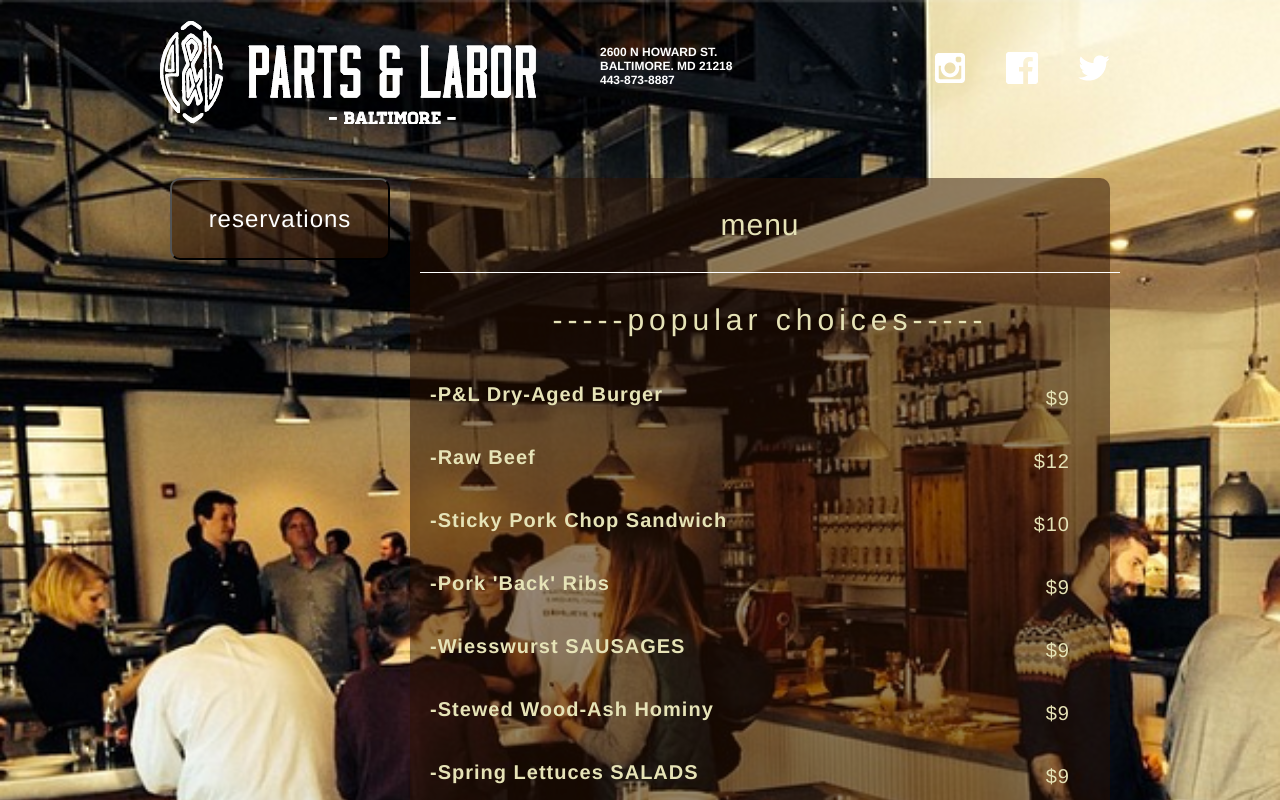
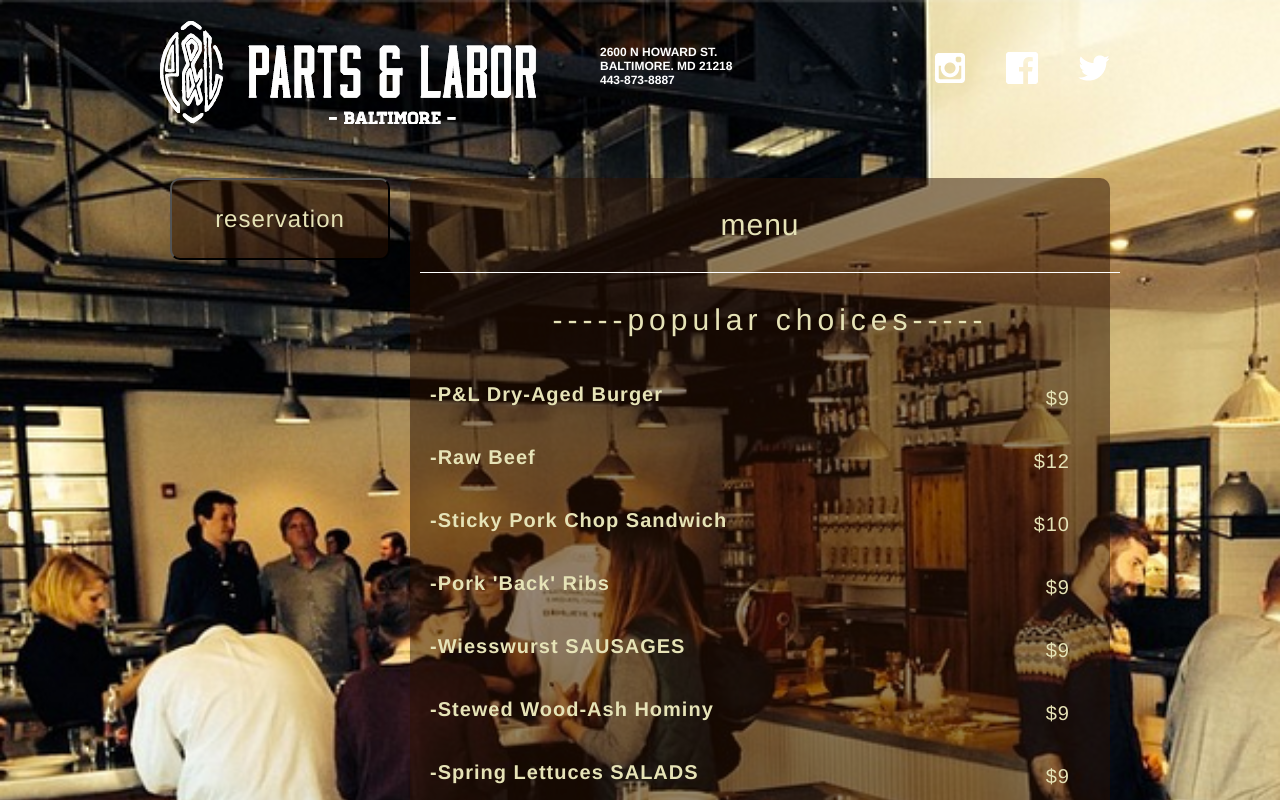
Before and after one commit to anthonycheng0319/GDWEB_restaurant, a plain HTML site: page index.html in a window 1280 px wide. Shown: the top 800 px of the page. Drawn offline with nearby package versions, Linux system fonts and the light colour scheme.

Commit message:
change_06192014

```diff
--- a/css/main.css
+++ b/css/main.css
@@ -187,6 +187,7 @@ textarea {
 	letter-spacing: 1px;
 	color: white;
 	border-radius: 10px;
+	color: rgb(230,227,183);
 }
 
 
--- a/index.html
+++ b/index.html
@@ -58,7 +58,7 @@
 -->
 
 			<button class="reservation four columns">
-			<p>reservations</p>
+			<p>reservation</p>
 			</button>
 			<div class="menu twelve columns">
 			<p>menu</p>
@@ -97,6 +97,9 @@
 								<button class="btn btn-primary btn-lg" data-toggle="modal" data-target="#myModal">
 								FULL MENU
 								</button>
+
+
+
 <!-- Modal -->
 <div class="modal fade" id="myModal" tabindex="-1" role="dialog" aria-labelledby="myModalLabel" aria-hidden="true">
   <div class="modal-dialog">
@@ -197,6 +200,7 @@
 </div>
 			</div>
 
+
         <!--[if lt IE 7]>
             <p class="browsehappy">You are using an <strong>outdated</strong> browser. Please <a href="http://browsehappy.com/">upgrade your browser</a> to improve your experience.</p>
         <![endif]-->
```
